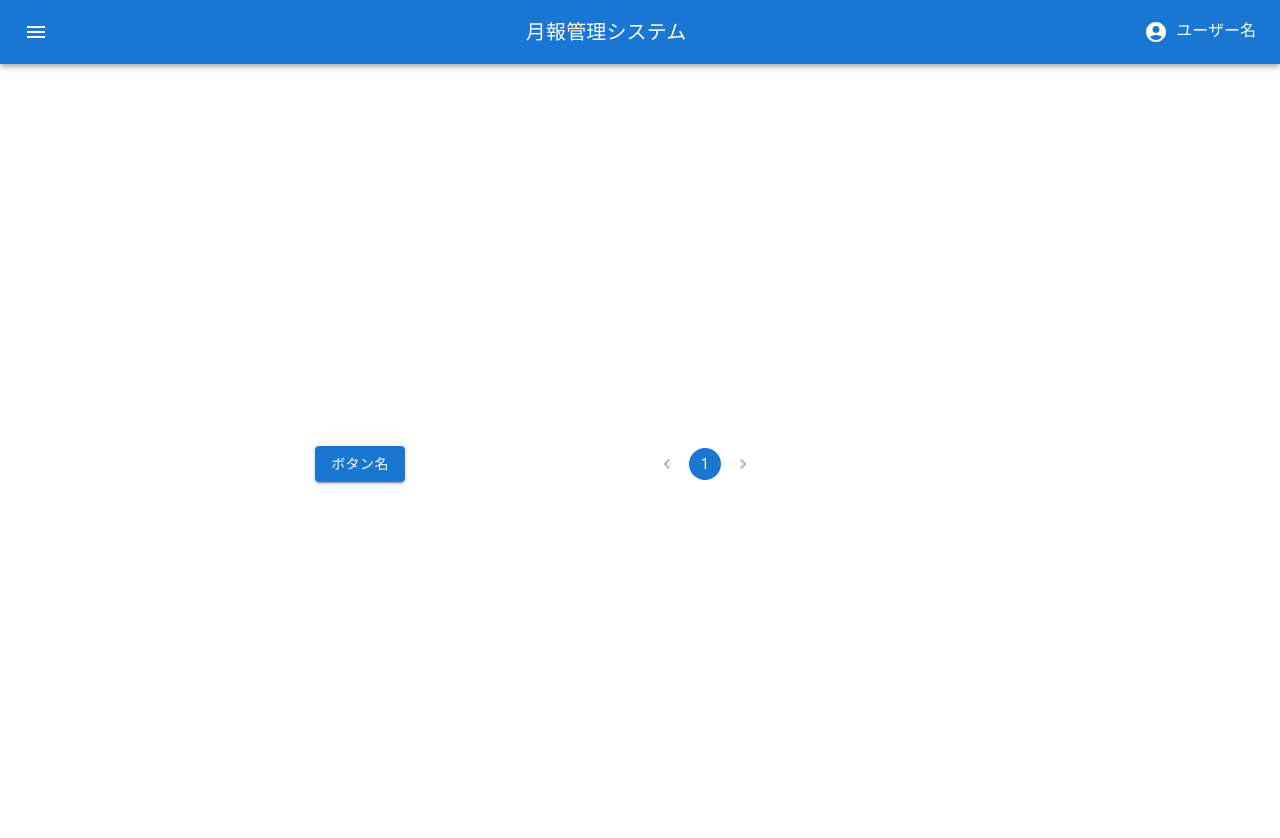
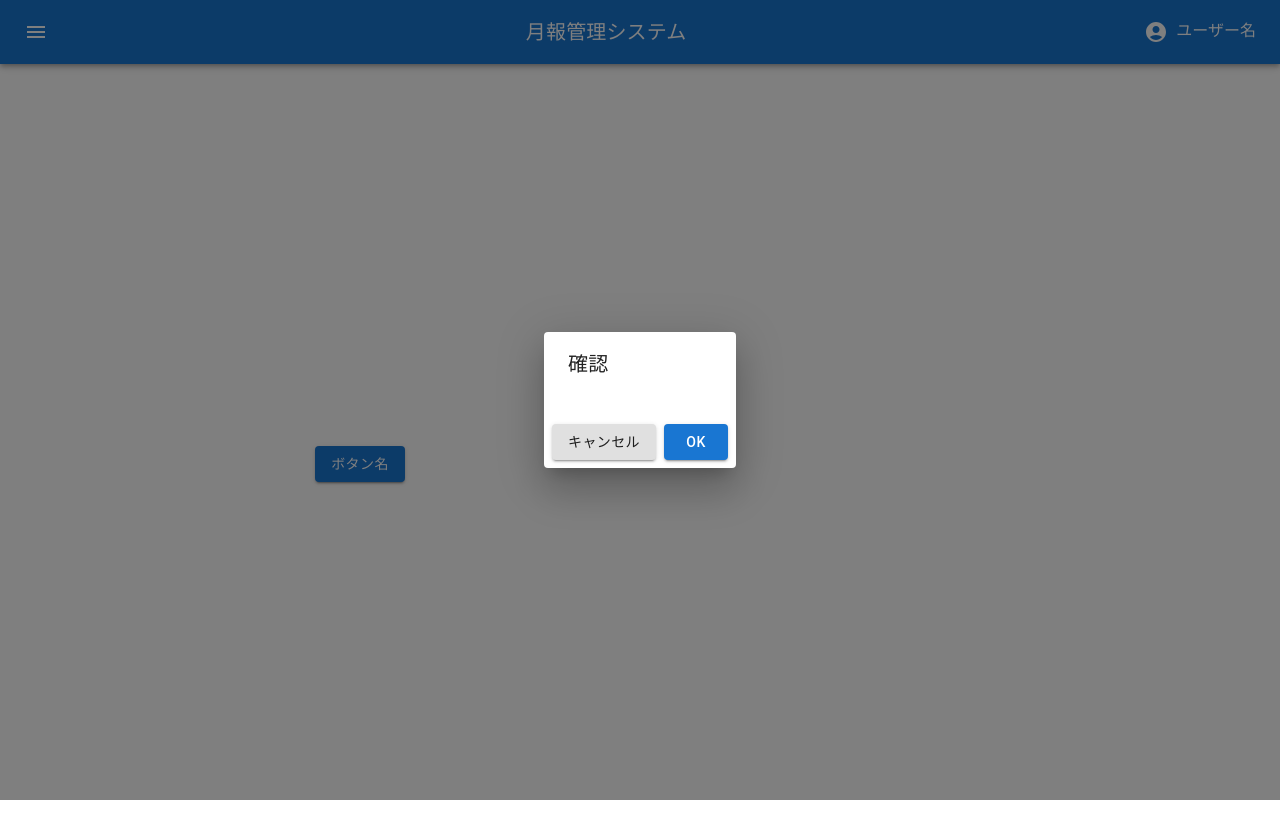
Before and after one commit to rexiaxm7/report-service-web, a React (Create React App) app: page /sandbox in a window 1280 px wide. Shown: the top 838 px of the page. Built offline with nearby package versions, Linux system fonts and the light colour scheme.

Commit message:
✨feat: 確認ダイアログの作成

```diff
--- /dev/null
+++ b/src/components/molecules/ConfirmDialog.tsx
@@ -0,0 +1,52 @@
+import { memo, ReactNode, VFC } from "react";
+import {
+  Dialog,
+  DialogActions,
+  DialogContent,
+  DialogTitle,
+} from "@mui/material";
+import { OperationButton } from "../atoms/buttons/OperationButton";
+
+type Props = {
+  onClickAction: () => void;
+  onClickCancel: () => void;
+  isDialogOpen: boolean;
+  toggleConfirmDialog: (isOpen?: boolean) => void;
+  cancelButtonColor?: string;
+  actionButtonColor?: string;
+  message?: string | ReactNode;
+  cancelButtonName?: string;
+  actionButtonName?: string;
+};
+export const ConfirmDialog: VFC<Props> = memo((props) => {
+  const {
+    onClickAction,
+    onClickCancel,
+    cancelButtonColor = "inherit",
+    actionButtonColor = "primary",
+    isDialogOpen,
+    toggleConfirmDialog,
+    message,
+    cancelButtonName = "キャンセル",
+    actionButtonName = "OK",
+  } = props;
+  return (
+    <Dialog
+      open={isDialogOpen}
+      onClose={() => toggleConfirmDialog(false)}
+      aria-labelledby="alert-dialog-title"
+      aria-describedby="alert-dialog-description"
+    >
+      <DialogTitle id="alert-dialog-title">{"確認"}</DialogTitle>
+      <DialogContent>{message}</DialogContent>
+      <DialogActions>
+        <OperationButton onClick={onClickCancel} color={cancelButtonColor}>
+          {cancelButtonName}
+        </OperationButton>
+        <OperationButton onClick={onClickAction} color={actionButtonColor}>
+          {actionButtonName}
+        </OperationButton>
+      </DialogActions>
+    </Dialog>
+  );
+});
--- a/src/components/pages/Sandbox.tsx
+++ b/src/components/pages/Sandbox.tsx
@@ -1,6 +1,7 @@
 import React, { memo, VFC } from "react";
 import { OperationButton } from "../atoms/buttons/OperationButton";
 import { Container, Grid, Pagination } from "@mui/material";
+import { ConfirmDialog } from "../molecules/ConfirmDialog";
 
 export const Sandbox: VFC = memo(() => {
   return (
@@ -17,7 +18,12 @@ export const Sandbox: VFC = memo(() => {
           <OperationButton onClick={() => {}}>ボタン名</OperationButton>
         </Grid>
         <Grid direction={"column"} item xs={6}>
-          <Pagination color={"primary"} />
+          <ConfirmDialog
+            isDialogOpen={true}
+            toggleConfirmDialog={() => {}}
+            onClickAction={() => {}}
+            onClickCancel={() => {}}
+          ></ConfirmDialog>
         </Grid>
       </Grid>
     </Container>
```
